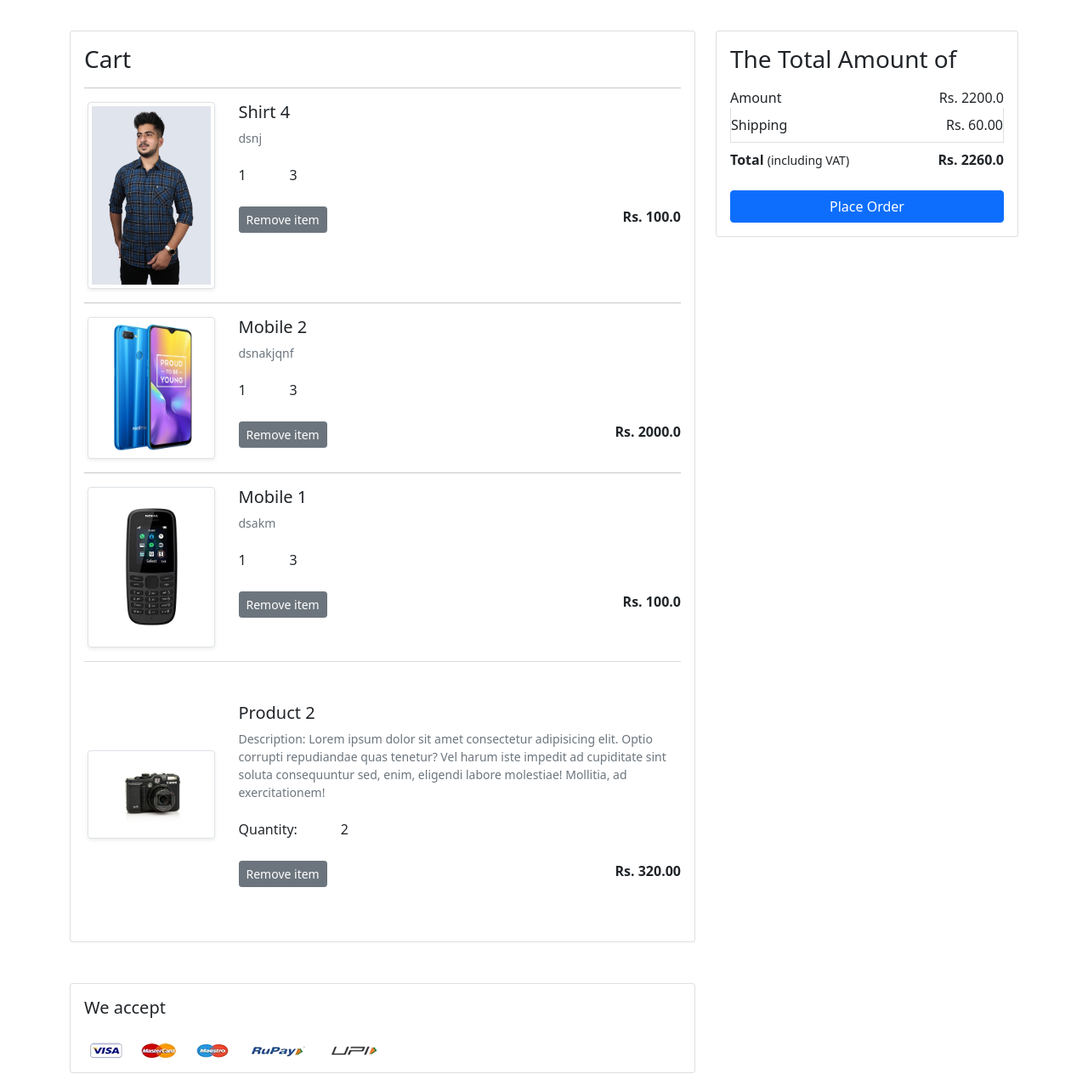
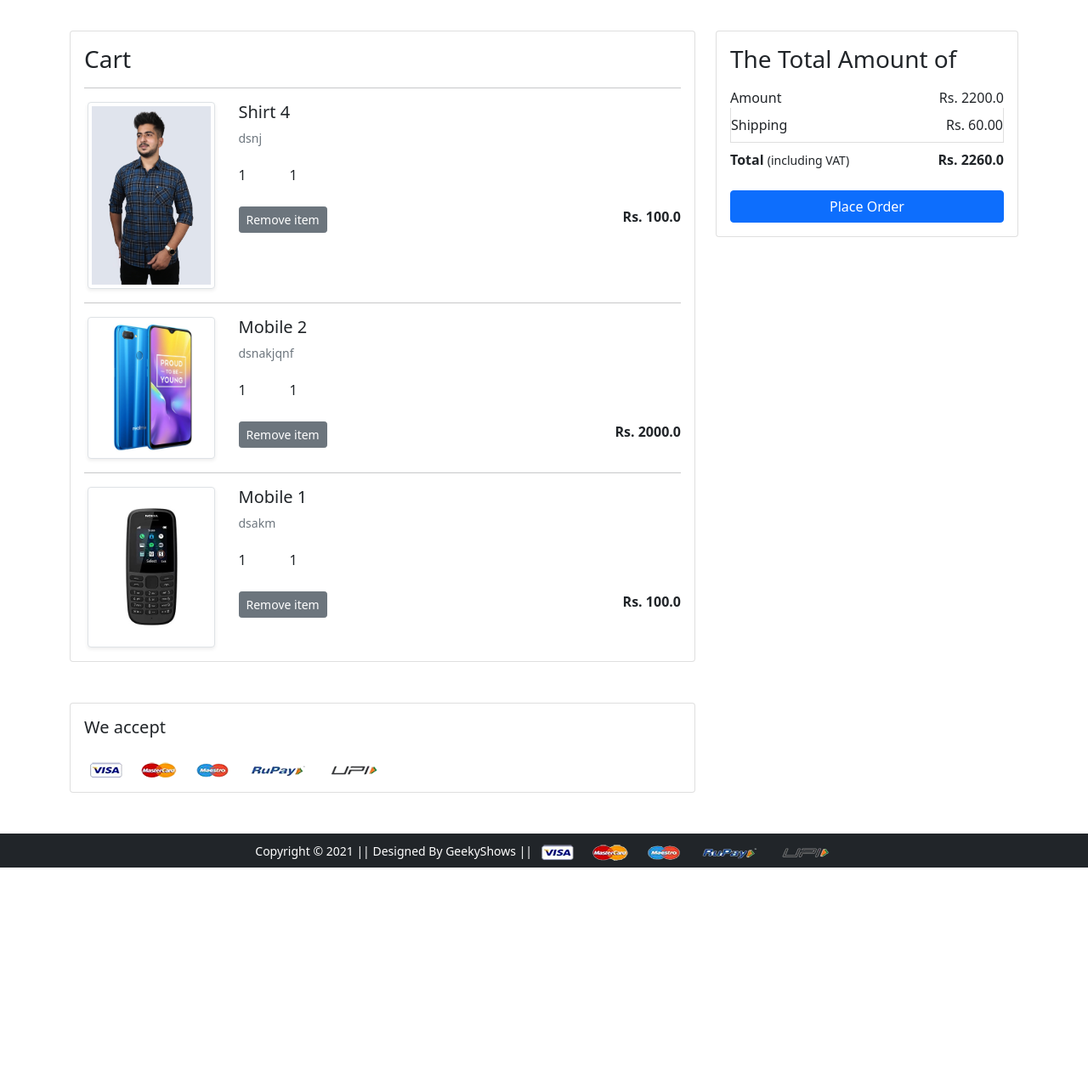
Before and after one commit to rahulmainali/ecommerce, a Django app: page /cart/ in a window 1280 px wide. Shown: the part 164-1448 px from the top of the page at 85% size. After the commit the page ends 1185 px from the top, so only its background shows below. Run offline with Django 4.2, Linux system fonts and the light colour scheme; a user stored in the database is signed in; data comes from the database, SQL or seed files in the repository; both versions use the stored data as it was after the commit; some libraries are stand-ins or nearby versions; some web fonts are replaced.

Commit message:
remove cart product

```diff
--- a/app/static/app/js/myscript.js
+++ b/app/static/app/js/myscript.js
@@ -55,3 +55,20 @@ $('.minus-cart').click(function(){
         }
     })
 })
+
+$('.remove-cart').click(function(){
+    var id=$(this).attr("pid").toString();
+    var eml=this
+    $.ajax({
+        type:"GET",
+        url:"/removecart",
+        data:{
+            prod_id:id
+        },
+        success:function (data){
+           document.getElementById("amount").innerText=data.amount
+           document.getElementById("totalamount").innerText=data.totalamount
+           eml.parentNode.parentNode.parentNode.parentNode.remove()
+        }
+    })
+})
--- a/app/templates/app/addtocart.html
+++ b/app/templates/app/addtocart.html
@@ -20,37 +20,18 @@
        <div class="my-3">
         <label for="quantity">{{cart.quantity}}</label>
         <a class="minus-cart btn" pid="{{cart.product.id}}"><i class="fas fa-minus-square fa-lg"></i></a>
-          <span id="quantity">3</span>
+          <span id="quantity">1</span>
         <a class="plus-cart btn" pid="{{cart.product.id}}"><i class="fas fa-plus-square fa-lg"></i></a>
        </div>
        <div class="d-flex justify-content-between">
-        <a href="#" class="btn btn-sm btn-secondary mr-3" pid="{{cart.product.id}}">Remove item </a>
+        <a href="#" class="btn btn-sm btn-secondary mr-3 remove-cart" pid="{{cart.product.id}}">Remove item </a>
         <p class="mb-0"><span><strong>Rs. {{cart.product.discounted_price}}</strong></span></p>
        </div>
       </div>
      </div>
     </div>
     {% endfor %}
-    <hr class="text-muted">
-    <div class="row my-5">
-     <div class="col-sm-3 text-center align-self-center"> <img src="{% static 'app/images/product/2.jpg'%}" alt="" srcset="" class="img-fluid img-thumbnail shadow-sm" height="150" width="150"></div>
-     <div class="col-sm-9">
-      <div>
-       <h5>Product 2</h5>
-       <p class="mb-2 text-muted small">Description: Lorem ipsum dolor sit amet consectetur adipisicing elit. Optio corrupti repudiandae quas tenetur? Vel harum iste impedit ad cupiditate sint soluta consequuntur sed, enim, eligendi labore molestiae! Mollitia, ad exercitationem!</p>
-       <div class="my-3">
-        <label for="quantity">Quantity:</label>
-        <a class="minus-cart btn"><i class="fas fa-minus-square fa-lg"></i></a>
-          <span id="quantity">2</span>
-        <a class="plus-cart btn"><i class="fas fa-plus-square fa-lg"></i></a>
-       </div>
-       <div class="d-flex justify-content-between">
-        <a href="#" class="btn btn-sm btn-secondary mr-3">Remove item </a>
-        <p class="mb-0"><span><strong>Rs. 320.00</strong></span></p>
-       </div>
-      </div>
-     </div>
-    </div>
+
    </div>
    </div>
   </div>
--- a/app/urls.py
+++ b/app/urls.py
@@ -15,6 +15,7 @@ urlpatterns = [
     path('cart/', views.show_cart, name='showcart'),
     path('pluscart/', views.plus_cart),
     path('minuscart/', views.minus_cart),
+    path('removecart/', views.remove_cart),
     path('buy/', views.buy_now, name='buy-now'),
     path('profile/', views.ProfileView.as_view(), name='profile'),
     path('address/', views.address, name='address'),
--- a/app/views.py
+++ b/app/views.py
@@ -68,12 +68,11 @@ def plus_cart(request):
         for p in cart_product:
             tempamount=(p.quantity * p.product.discounted_price)
             amount += tempamount
-            totalamount=amount + shipping_amount
 
         data={
             'quantity':c.quantity,
             'amount':amount,
-            'totalamount':totalamount
+            'totalamount':amount + shipping_amount
             }
         return JsonResponse(data)
 
@@ -91,12 +90,31 @@ def minus_cart(request):
         for p in cart_product:
             tempamount=(p.quantity * p.product.discounted_price)
             amount += tempamount
-            totalamount=amount + shipping_amount
 
         data={
             'quantity':c.quantity,
             'amount':amount,
-            'totalamount':totalamount
+            'totalamount':amount + shipping_amount
+            }
+        return JsonResponse(data)
+
+def remove_cart(request):
+    if request.method=='GET':
+        prod_id=request.GET['prod_id']
+        print(prod_id)
+        c=Cart.objects.get(Q(product=prod_id) & Q(user=request.user))
+        c.delete()
+        amount=0.0
+        shipping_amount=60.0
+        cart_product=[p for p in Cart.objects.all() if p.user==request.user]
+
+        for p in cart_product:
+            tempamount=(p.quantity * p.product.discounted_price)
+            amount += tempamount
+
+        data={
+            'amount':amount,
+            'totalamount':amount + shipping_amount
             }
         return JsonResponse(data)
 
```
Also changed, not shown: db.sqlite3.
